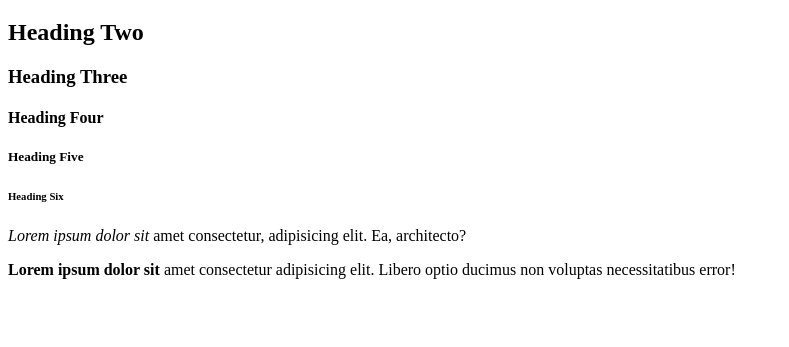
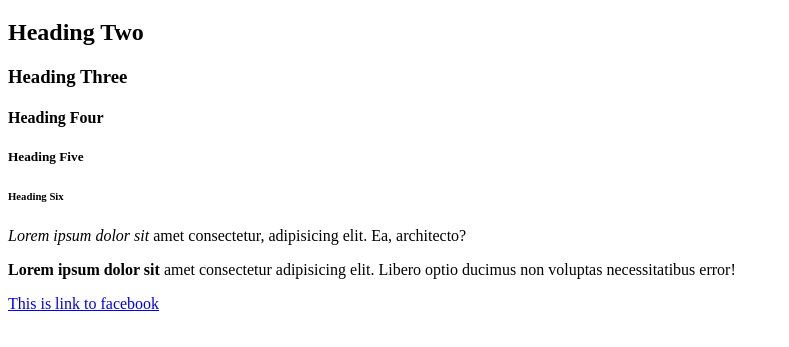
Before and after one commit to simon125/tutorial-HTML, a plain HTML site: page index.html in a window 1280 px wide. Shown: the part 61-408 px from the top of the page, without its empty margins (0-789 px from the left). Drawn offline with Linux system fonts and the light colour scheme.

Commit message:
add facebook link

```diff
--- a/index.html
+++ b/index.html
@@ -30,6 +30,10 @@
         <strong>Lorem ipsum dolor sit </strong> amet consectetur adipisicing elit. Libero optio ducimus non voluptas necessitatibus error!
     </p>
 
+    <a href="http://facebook.com" target="_blank">This is link to facebook</a>
+
+    <!-- Lists -->
+
 
 </body>
 </html>
```
